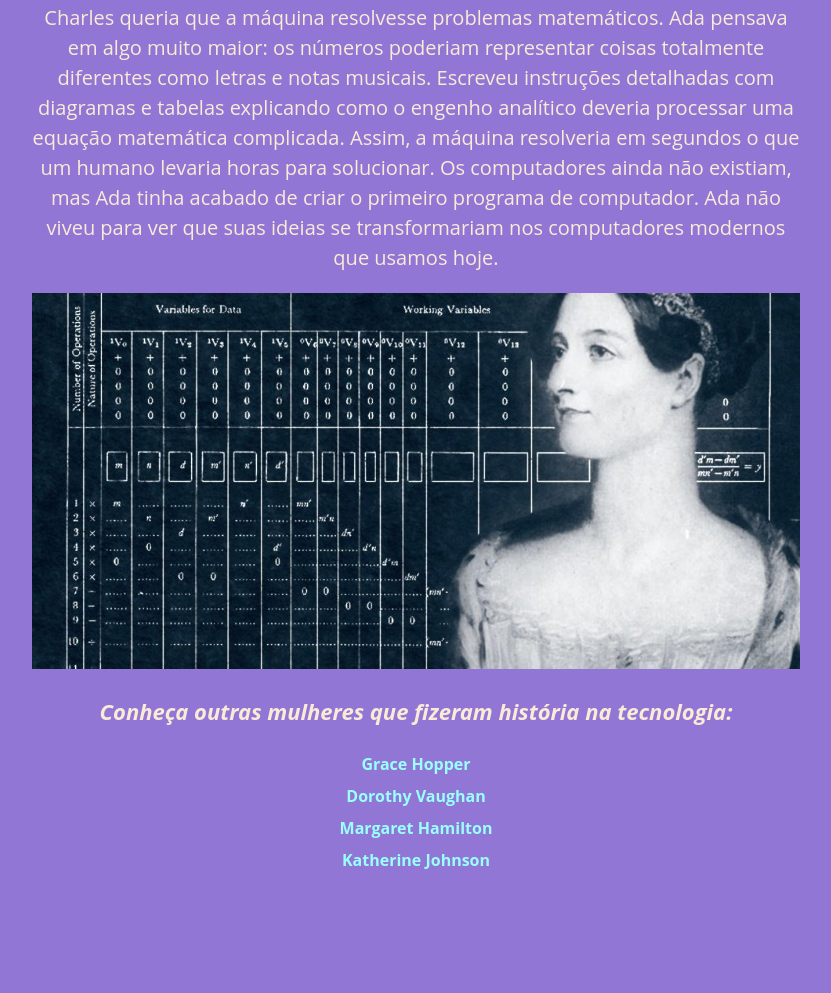
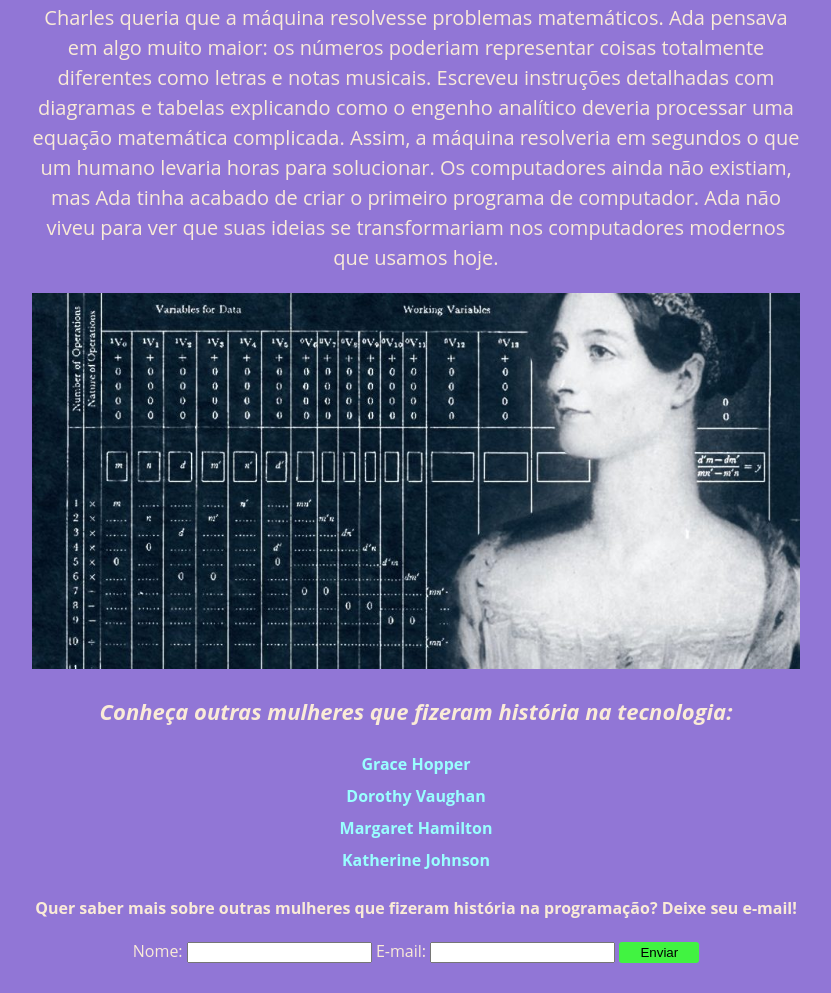
Before and after one commit to thacostaaa/siteada, a plain HTML site: page index.html in a window 1280 px wide. Shown: the part 3244-4237 px from the top of the page, without its empty margins (224-1055 px from the left). Before the commit the page ends 4136 px from the top, so only its background shows below. Drawn offline with Linux system fonts and the light colour scheme.

Commit message:
formulário

```diff
--- a/css/style.css
+++ b/css/style.css
@@ -82,3 +82,14 @@ a {
   line-height: 2.5;
   margin: 0 89px;
 }
+
+footer{
+  margin-bottom: 30px;
+}
+
+button{
+  background-color: #41f341;
+  padding: 2px 20px;
+  border: 1px solid transparent;
+  border-radius: 3px;
+}
--- a/index.html
+++ b/index.html
@@ -1,5 +1,6 @@
 <!DOCTYPE html>
 <html>
+
   <head>
     <meta charset="utf-8">
     <meta name="viewport" content="width=device-width">
@@ -8,7 +9,6 @@
   </head>
 
   <body>
-
     <h1>Mulheres que fizeram história na tecnologia</h1>
 
     <nav class="principal">
@@ -104,7 +104,21 @@
       </section>
 
     </main>
-
     <script src="script.js"></script>
   </body>
+
+  <footer>
+    <h4>Quer saber mais sobre outras mulheres que fizeram história na programação? Deixe seu e-mail!</h4>
+
+    <form>
+      <label for="nome-usuaria">Nome:</label>
+      <input id="nome-usuaria" type="text">
+
+      <label for="email-usuaria">E-mail:</label>
+      <input id="email-usuaria" type="email">
+
+      <button>Enviar</button>
+    </form>
+  </footer>
+
 </html>
```
